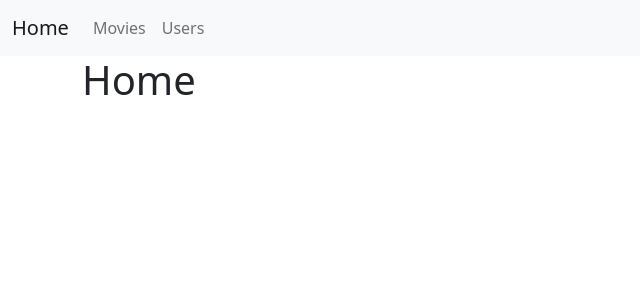
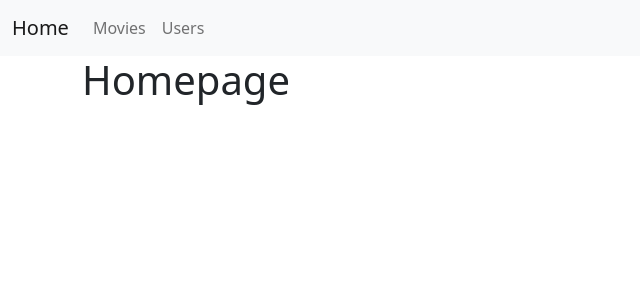
Before and after one commit to kaperrdenden/kossieproject, a React (Create React App) app: page / in a window 1280 px wide. Shown: the top 300 px of the page, without its empty margins (0-640 px from the left). Built offline with nearby package versions, Linux system fonts and the light colour scheme.

Commit message:
Home.js 를 <> </>로 감싸기

```diff
--- a/src/components/pages/Home.js
+++ b/src/components/pages/Home.js
@@ -2,8 +2,10 @@ import React from "react";
 
 const Home = () => {
     return(
+         <>
 
-        <h1>Home</h1>
+            <h1>Homepage</h1>
+        </>
     )
 
 
```
